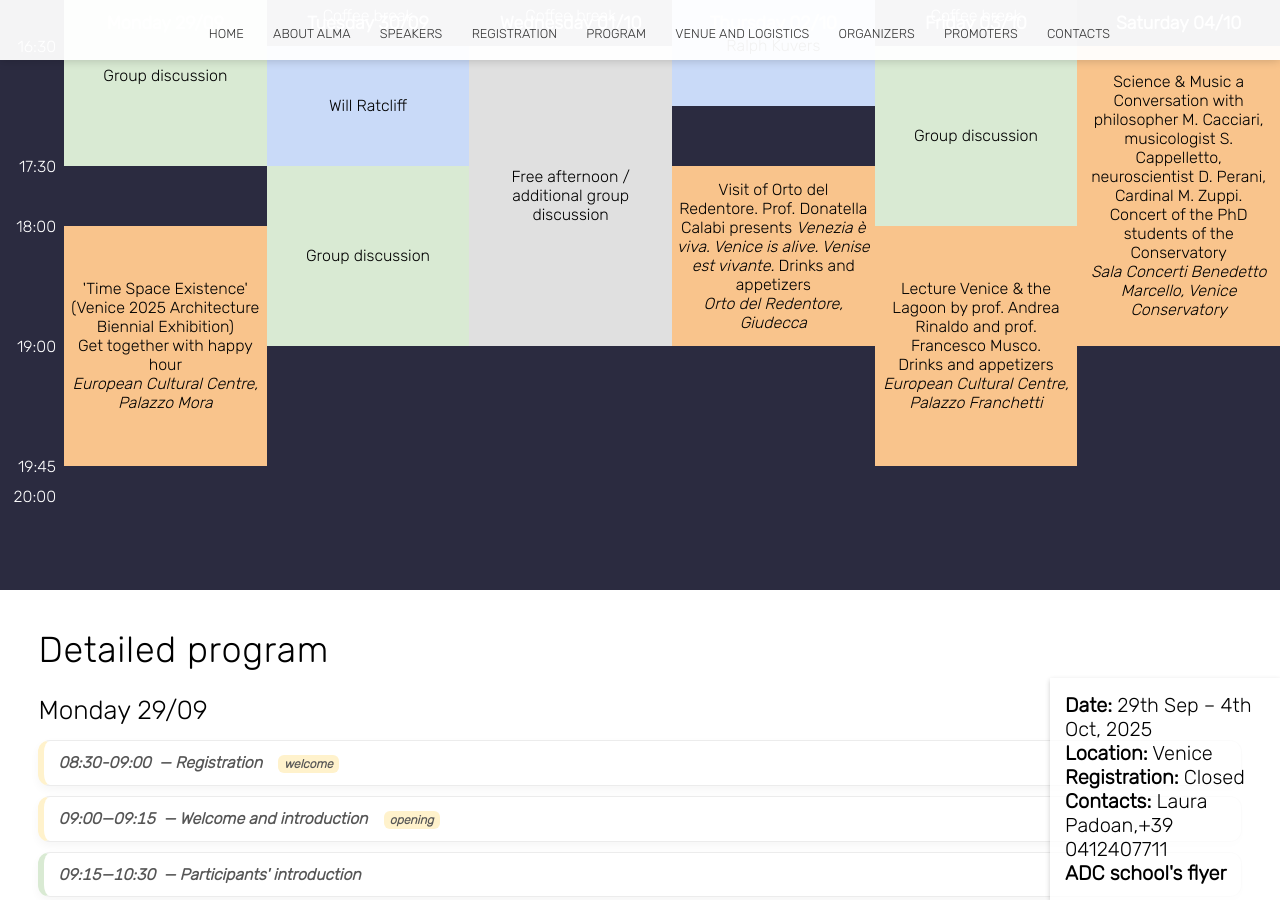
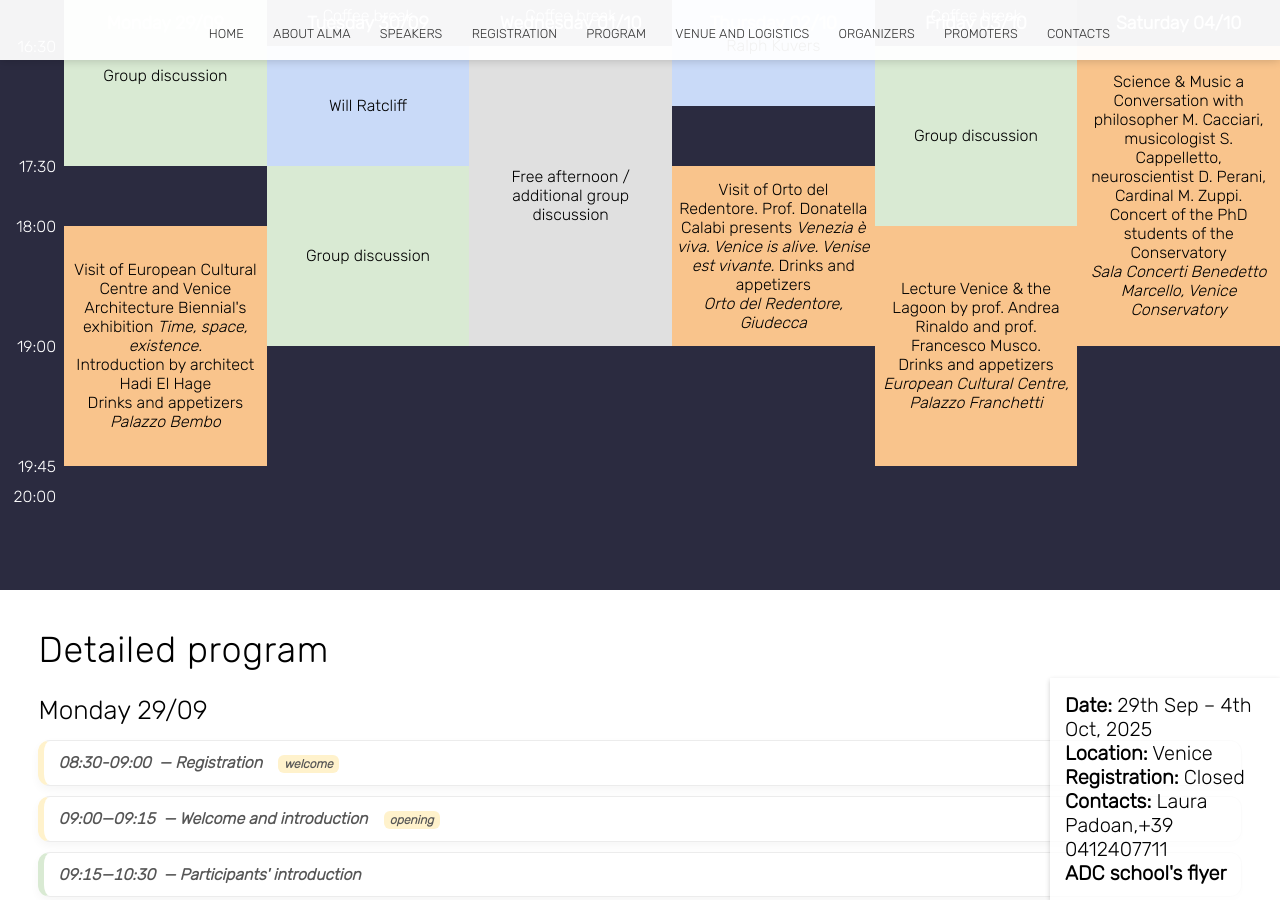
Before and after one commit to almadalcoschool/almadalcoschool.github.io, a Jekyll site: the page built from program_working.html, in a window 1280 px wide and 900 px high, scrolled down 1646 px. Built offline with Jekyll 4.4.1, drawn with Linux system fonts in a browser that asks for light colours; nearby versions of some CDN libraries.

Commit message:
updated event

```diff
--- a/program_working.html
+++ b/program_working.html
@@ -678,9 +678,10 @@ image: /images/home/paper_natEcoEvol2020.jpg
         <tr></tr>
         <tr>
           <td class="tg-pta1" rowspan="4">18:00</td>
-          <td class="tg-teb0" rowspan="8"> 'Time Space Existence' (Venice 2025 Architecture Biennial Exhibition)  <br>
-                                          Get together with happy hour <br>
-                                          <i>European Cultural Centre, Palazzo Mora</i></td>
+          <td class="tg-teb0" rowspan="8"> Visit of European Cultural Centre and Venice Architecture Biennial's exhibition <i>Time, space, existence.</i> <br>
+                                            Introduction by architect Hadi El Hage <br>
+                                          Drinks and appetizers <br>
+                                          <i>Palazzo Bembo</i></td>
           <td class="tg-teb0" rowspan="8">Lecture Venice & the Lagoon by prof. Andrea Rinaldo and prof. Francesco Musco.<br>
                                           Drinks and appetizers <br>
                                           <i>European Cultural Centre, Palazzo Franchetti</i></td>
```
